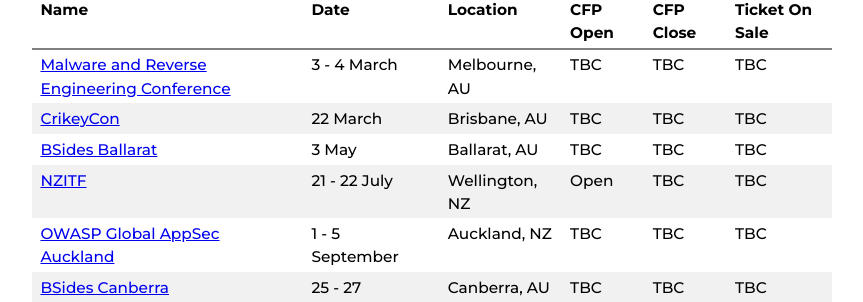
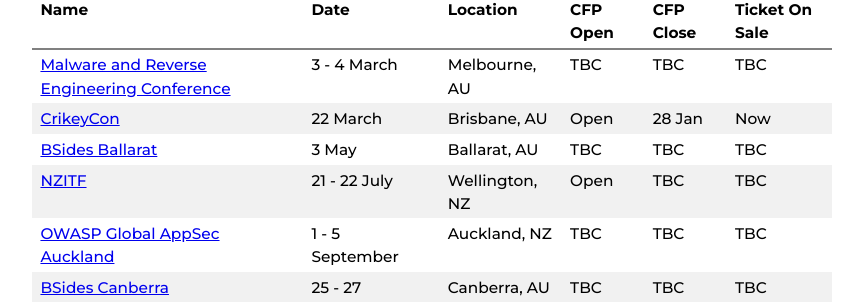
Before and after one commit to nzkarit/downundercons, a Jekyll site: the page built from index.markdown, in a window 1280 px wide. Shown: the part 402-704 px from the top of the page, without its empty margins (208-1071 px from the left). Built offline with Jekyll 4.4.1, drawn with Linux system fonts in a browser that asks for light colours.

Commit message:
Update index.markdown

```diff
--- a/index.markdown
+++ b/index.markdown
@@ -18,7 +18,7 @@ These are a list of hacker/infosec cons and meetups in the NZ and Aussie Area.
 | Name | Date | Location | CFP Open | CFP Close | Ticket On Sale |
 | ---- | ---- | -------- | -------- | --------- | -------------- |
 | [Malware and Reverse Engineering Conference](https://federation.edu.au/icsl/icsl-conferences/mre-2025) | 3 - 4 March | Melbourne, AU | TBC | TBC | TBC |
-| [CrikeyCon](https://crikeycon.com/) | 22 March | Brisbane, AU | TBC | TBC | TBC |
+| [CrikeyCon](https://crikeycon.com/) | 22 March | Brisbane, AU | Open | 28 Jan | Now |
 | [BSides Ballarat](https://www.linkedin.com/posts/dr-paul-black-20b615a0_bsides-ballarat-will-be-held-on-saturday-activity-7248840033477033984-bg4I/) | 3 May | Ballarat, AU | TBC | TBC | TBC |
 | [NZITF](https://nzitf.org.nz/conference-details) | 21 - 22 July | Wellington, NZ | Open | TBC | TBC |
 | [OWASP Global AppSec Auckland](https://appsec.org.nz/conference/) | 1 - 5 September | Auckland, NZ | TBC | TBC | TBC |
```
